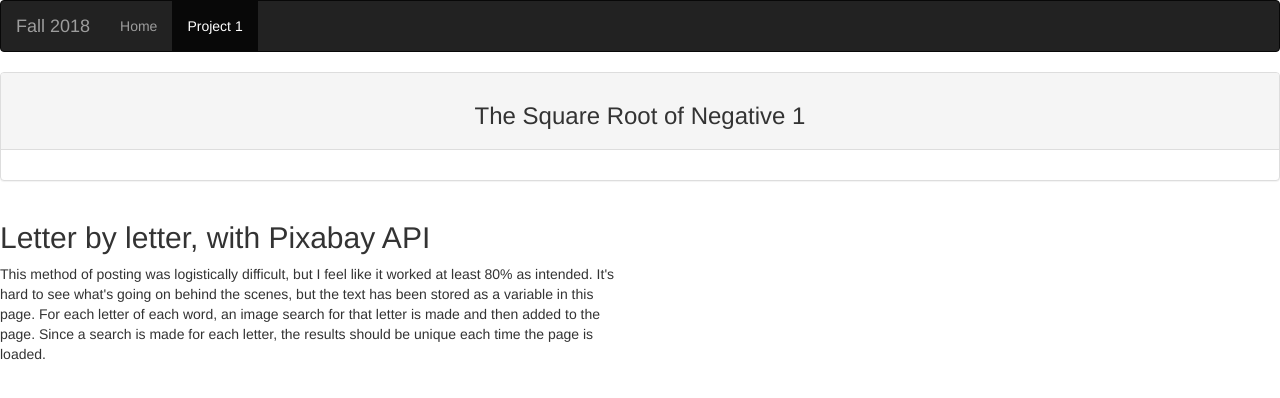
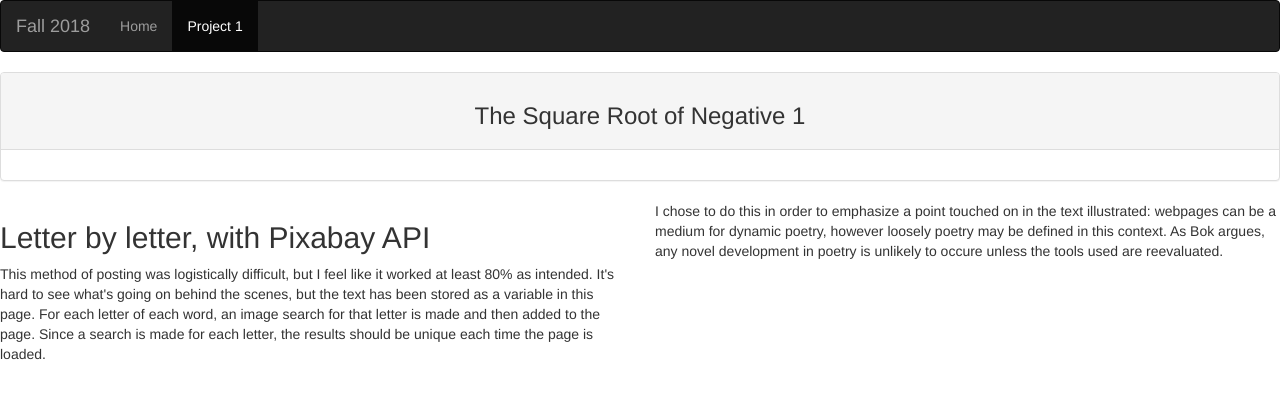
Before and after one commit to thill7/interactivemedia323, a plain HTML site: page project1/index.html in a window 1280 px wide. Drawn offline with nearby package versions, Linux system fonts and the light colour scheme; no server answers.

Commit message:
Update index.html

```diff
--- a/project1/index.html
+++ b/project1/index.html
@@ -82,8 +82,7 @@ var postTimer = 0;
 	<p>This method of posting was logistically difficult, but I feel like it worked at least 80% as intended. It's hard to see what's going on behind the scenes, but the text has been stored as a variable in this page. For each letter of each word, an image search for that letter is made and then added to the page. Since a search is made for each letter, the results should be unique each time the page is loaded.</p>
 </div>
 <div class="col-lg-6">
-
-</div>
+	<p>I chose to do this in order to emphasize a point touched on in the text illustrated: webpages can be a medium for dynamic poetry, however loosely poetry may be defined in this context. As Bok argues, any novel development in poetry is unlikely to occure unless the tools used are reevaluated.</p>
 </div>
 </div>
 </body>
```
